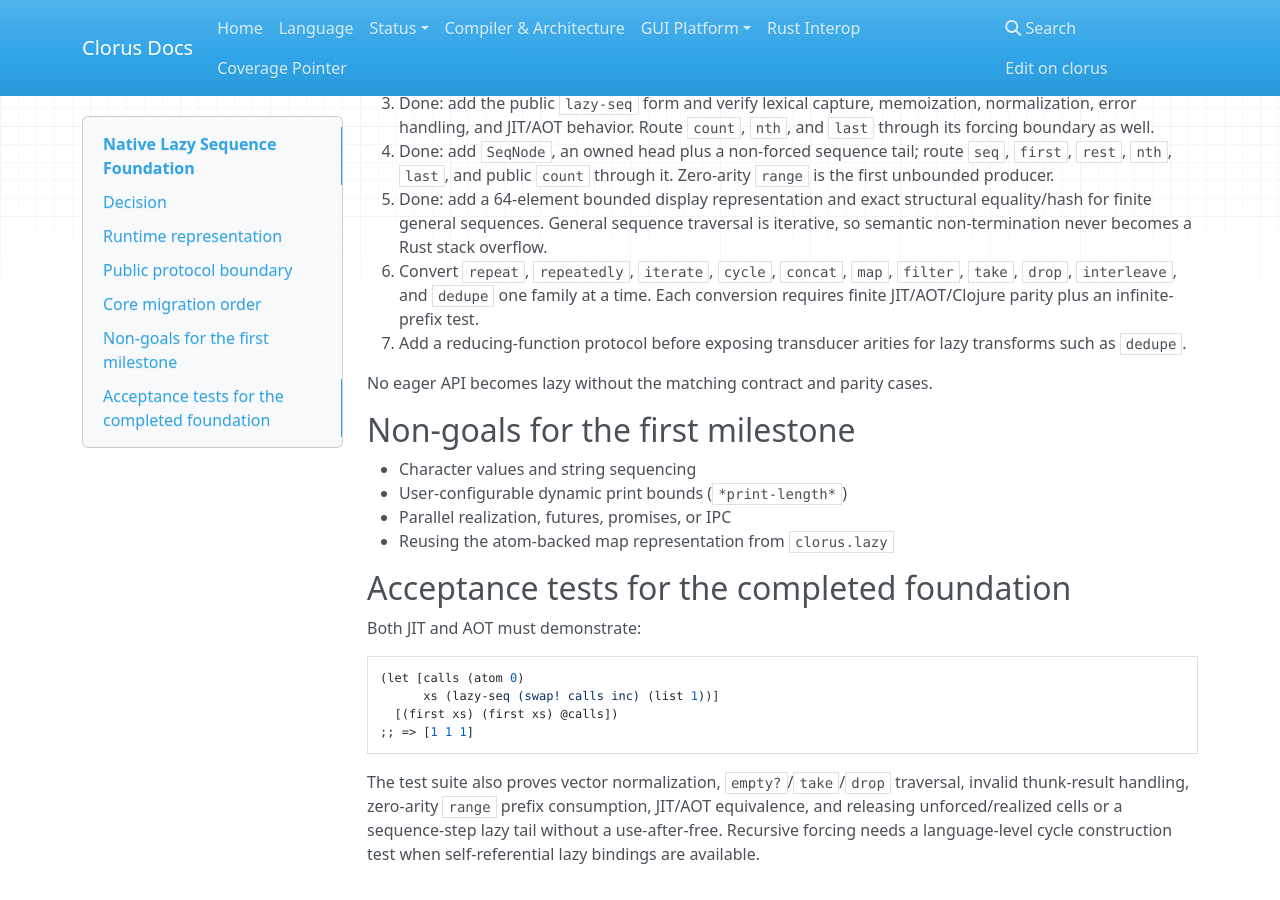
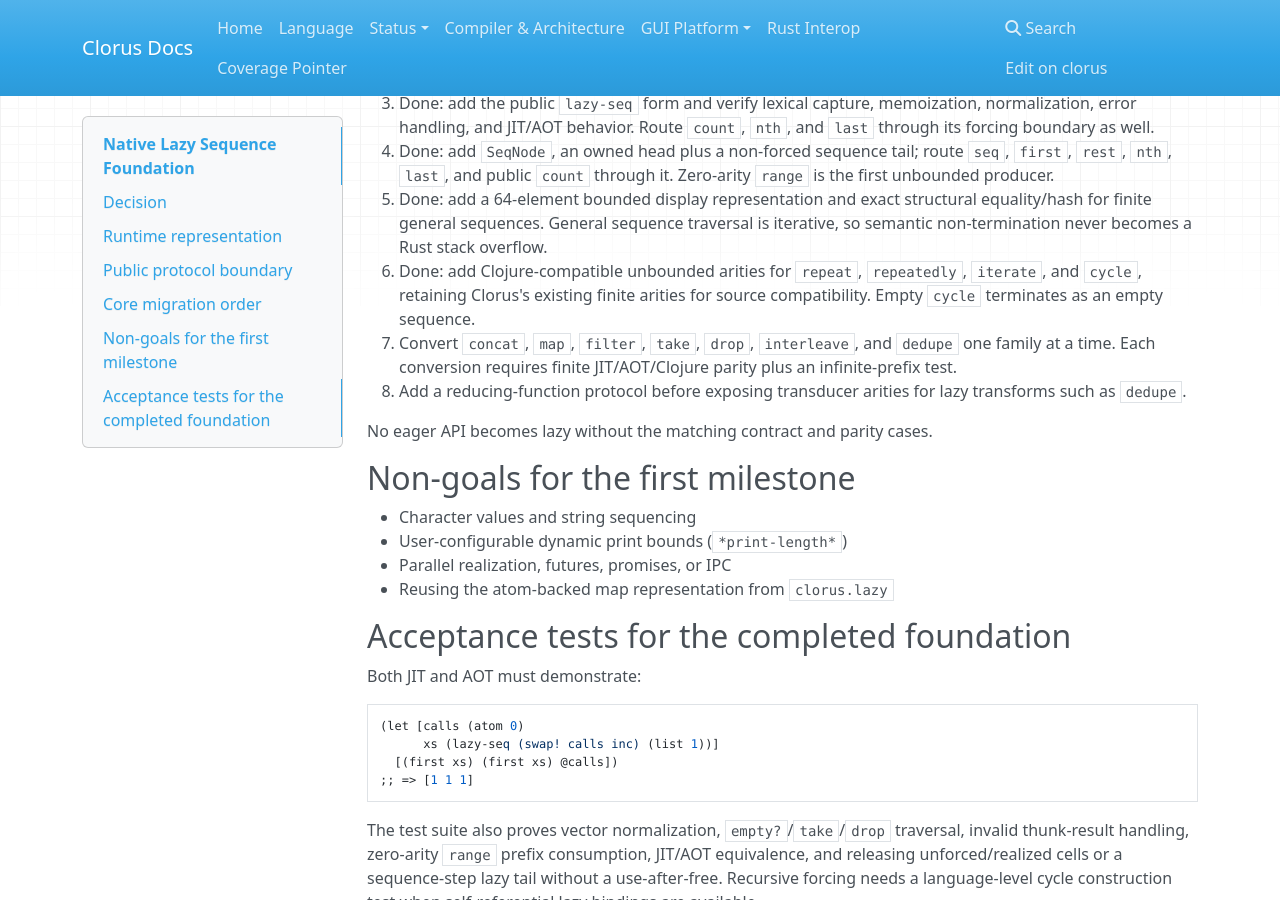
Before and after one commit to prabhugopal/clorus, an MkDocs documentation site: the page built from docs/design/LAZY_SEQUENCE_FOUNDATION.md, in a window 1280 px wide and 900 px high, scrolled down 1516 px. Built offline with MkDocs 1.6.1, drawn with Linux system fonts in a browser that asks for light colours; nearby versions of some CDN libraries.

Commit message:
feat: add lazy core sequence producers

```diff
--- a/docs/design/LAZY_SEQUENCE_FOUNDATION.md
+++ b/docs/design/LAZY_SEQUENCE_FOUNDATION.md
@@ -78,11 +78,13 @@ continues to use `count` for finite counted collections.
 5. Done: add a 64-element bounded display representation and exact structural
    equality/hash for finite general sequences. General sequence traversal is
    iterative, so semantic non-termination never becomes a Rust stack overflow.
-6. Convert `repeat`, `repeatedly`, `iterate`, `cycle`, `concat`, `map`,
-   `filter`, `take`, `drop`, `interleave`, and `dedupe` one family at a time.
-   Each conversion requires
+6. Done: add Clojure-compatible unbounded arities for `repeat`, `repeatedly`,
+   `iterate`, and `cycle`, retaining Clorus's existing finite arities for
+   source compatibility. Empty `cycle` terminates as an empty sequence.
+7. Convert `concat`, `map`, `filter`, `take`, `drop`, `interleave`, and
+   `dedupe` one family at a time. Each conversion requires
    finite JIT/AOT/Clojure parity plus an infinite-prefix test.
-7. Add a reducing-function protocol before exposing transducer arities for
+8. Add a reducing-function protocol before exposing transducer arities for
    lazy transforms such as `dedupe`.
 
 No eager API becomes lazy without the matching contract and parity cases.
```
Also changed, not shown: 2 other files.
